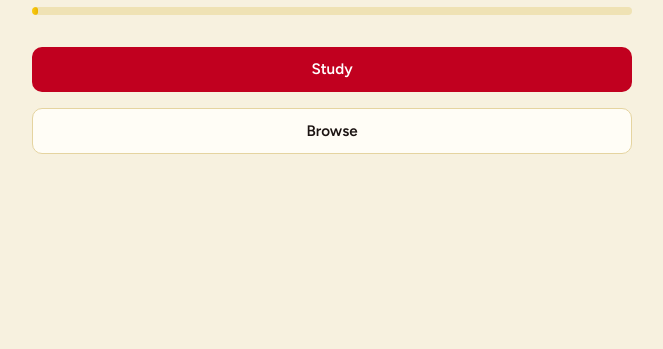
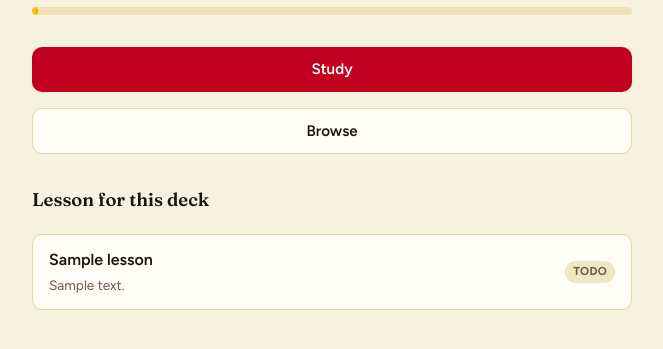
Before and after one commit to LiamSeanLaird/la-queta, a Flask app: template templates/deck.html in a window 1280 px wide. Shown: the part 220-569 px from the top of the page, without its empty margins (308-971 px from the left). Run offline with Flask 3, Linux system fonts and the light colour scheme; the template is opened without the code that fills it: most values are stand-ins (such as "Sample title", 1, 10 or a date in 2020).

Commit message:
gnhf 34: The deck page (/decks/<slug>) now lists the lessons linked to the deck, in lesson order with Done/Todo badges and links, so a learner who opens vocab from the Vocab tab can get back to the grammar that goes with it.

```diff
--- a/app/routes/pages.py
+++ b/app/routes/pages.py
@@ -10,6 +10,7 @@ from app.services.lessons import get_lesson, list_lessons_for_level
 from app.services.levels import list_levels_for_user, select_level, level_is_open
 from app.services.progress import (
     continue_target,
+    deck_lessons,
     deck_next_lesson,
     lesson_next_steps,
     level_completeness_pct,
@@ -179,6 +180,7 @@ def deck(slug: str):
         "deck.html",
         user=user,
         deck=deck_data,
+        lessons=deck_lessons(user, slug, deck_data["level_id"]),
         brand_href=url_for("pages.levels"),
     )
 
--- a/templates/deck.html
+++ b/templates/deck.html
@@ -36,6 +36,24 @@
     <a class="btn btn--secondary btn--block" href="{{ url_for('pages.browse', slug=deck.slug) }}">Browse</a>
   </div>
   <p class="field__error" id="deck-error" hidden></p>
+  {% if lessons %}
+  <div class="stack" id="deck-lessons">
+    <h3 class="heading-3">{% if lessons|length == 1 %}Lesson{% else %}Lessons{% endif %} for this deck</h3>
+    <div class="list">
+      {% for lesson in lessons %}
+      <a class="list-row" href="{{ url_for('pages.lesson', lesson_id=lesson.id) }}">
+        <div>
+          <p class="list-row__title">{{ lesson.title }}</p>
+          <p class="list-row__sub">{{ lesson.summary }}</p>
+        </div>
+        <span class="badge {% if lesson.completed %}badge--done{% else %}badge--todo{% endif %}">
+          {% if lesson.completed %}Done{% else %}Todo{% endif %}
+        </span>
+      </a>
+      {% endfor %}
+    </div>
+  </div>
+  {% endif %}
 </section>
 {% endblock %}
 {% block scripts %}
```
Also changed, not shown: STYLE_GUIDE.md (+1 -1 lines), app/services/progress.py (+15 -5 lines), tests/test_deck_lessons.py (added, +57 -0 lines).
